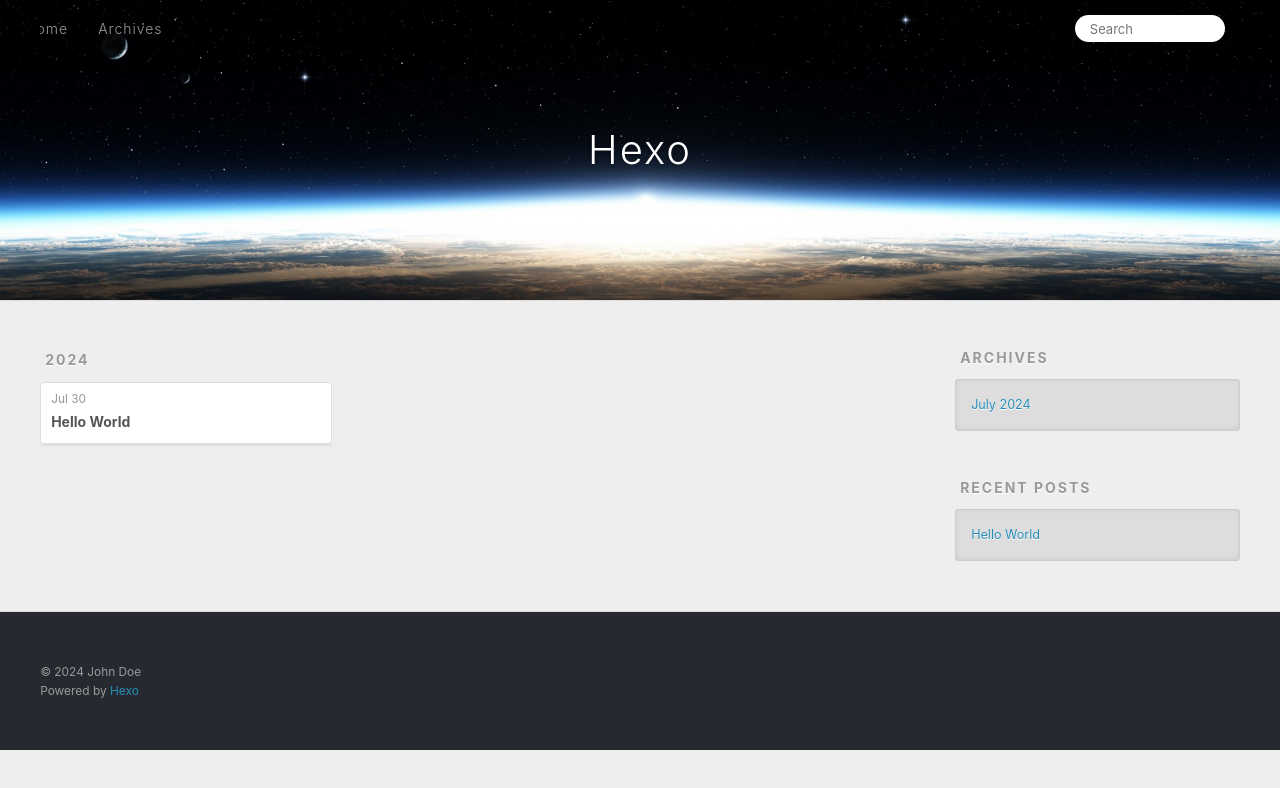
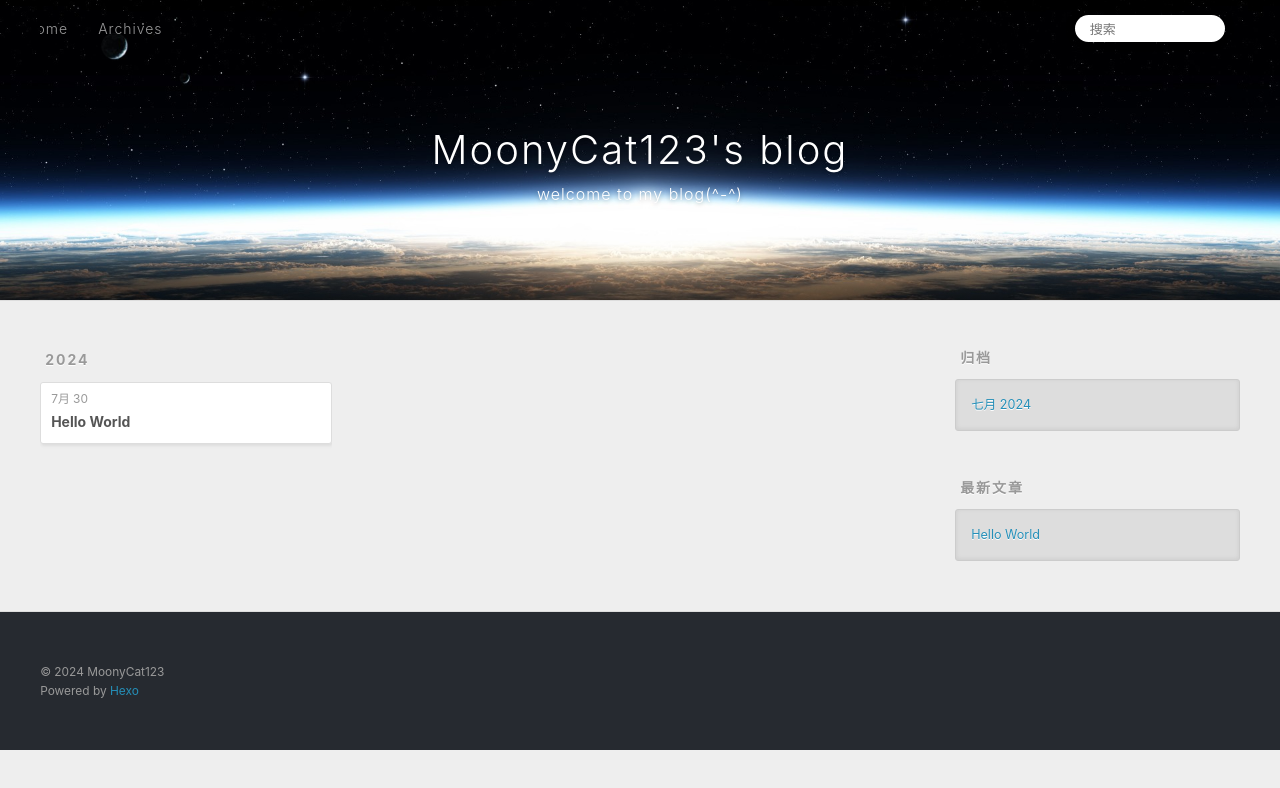
Before and after one commit to MoonyCat123/MoonyCat123.github.io, a plain HTML site: page archives/index.html in a window 1280 px wide. Both pictures are taken after a click on the link 1232 px from the left and 27 px from the top of the page. Drawn offline with Linux system fonts and the light colour scheme.

Commit message:
Site updated: 2024-07-30 12:55:27

```diff
--- a/archives/index.html
+++ b/archives/index.html
@@ -4,17 +4,19 @@
   <meta charset="utf-8">
 
 
-  <title>Archives | Hexo</title>
+  <title>归档 | MoonyCat123&#39;s blog</title>
   <meta name="viewport" content="width=device-width, initial-scale=1, shrink-to-fit=no">
-  <meta property="og:type" content="website">
-<meta property="og:title" content="Hexo">
-<meta property="og:url" content="http://example.com/archives/index.html">
-<meta property="og:site_name" content="Hexo">
-<meta property="og:locale" content="en_US">
-<meta property="article:author" content="John Doe">
+  <meta name="description" content="record my studying process and ideas">
+<meta property="og:type" content="website">
+<meta property="og:title" content="MoonyCat123&#39;s blog">
+<meta property="og:url" content="https://moonycat123.github.io/archives/index.html">
+<meta property="og:site_name" content="MoonyCat123&#39;s blog">
+<meta property="og:description" content="record my studying process and ideas">
+<meta property="og:locale" content="zh_CN">
+<meta property="article:author" content="MoonyCat123">
 <meta name="twitter:card" content="summary">
 
-    <link rel="alternate" href="/atom.xml" title="Hexo" type="application/atom+xml">
+    <link rel="alternate" href="/atom.xml" title="MoonyCat123's blog" type="application/atom+xml">
 
 
     <link rel="shortcut icon" href="/favicon.png">
@@ -39,8 +41,12 @@
   <div id="header-outer" class="outer">
     <div id="header-title" class="inner">
       <h1 id="logo-wrap">
-        <a href="/" id="logo">Hexo</a>
+        <a href="/" id="logo">MoonyCat123&#39;s blog</a>
       </h1>
+
+        <h2 id="subtitle-wrap">
+          <a href="/" id="subtitle">welcome to my blog(^-^)</a>
+        </h2>
 
     </div>
     <div id="header-inner" class="inner">
@@ -55,12 +61,12 @@
       <nav id="sub-nav">
 
 
-          <a class="nav-icon" href="/atom.xml" title="RSS Feed"><span class="fa fa-rss"></span></a>
+          <a class="nav-icon" href="/atom.xml" title="RSS 订阅"><span class="fa fa-rss"></span></a>
 
-        <a class="nav-icon nav-search-btn" title="Search"><span class="fa fa-search"></span></a>
+        <a class="nav-icon nav-search-btn" title="搜索"><span class="fa fa-search"></span></a>
       </nav>
       <div id="search-form-wrap">
-        <form action="//google.com/search" method="get" accept-charset="UTF-8" class="search-form"><input type="search" name="q" class="search-form-input" placeholder="Search"><button type="submit" class="search-form-submit">&#xF002;</button><input type="hidden" name="sitesearch" value="http://example.com"></form>
+        <form action="//google.com/search" method="get" accept-charset="UTF-8" class="search-form"><input type="search" name="q" class="search-form-input" placeholder="搜索"><button type="submit" class="search-form-submit">&#xF002;</button><input type="hidden" name="sitesearch" value="https://moonycat123.github.io"></form>
       </div>
     </div>
   </div>
@@ -84,7 +90,7 @@
   <div class="archive-article-inner">
     <header class="archive-article-header">
       <a href="/2024/07/30/hello-world/" class="archive-article-date">
-  <time class="dt-published" datetime="2024-07-29T16:38:02.174Z" itemprop="datePublished">Jul 30</time>
+  <time class="dt-published" datetime="2024-07-29T16:38:02.174Z" itemprop="datePublished">7月 30</time>
 </a>
 
 
@@ -116,9 +122,9 @@
 
 
   <div class="widget-wrap">
-    <h3 class="widget-title">Archives</h3>
+    <h3 class="widget-title">归档</h3>
     <div class="widget">
-      <ul class="archive-list"><li class="archive-list-item"><a class="archive-list-link" href="/archives/2024/07/">July 2024</a></li></ul>
+      <ul class="archive-list"><li class="archive-list-item"><a class="archive-list-link" href="/archives/2024/07/">七月 2024</a></li></ul>
     </div>
   </div>
 
@@ -126,7 +132,7 @@
 
 
   <div class="widget-wrap">
-    <h3 class="widget-title">Recent Posts</h3>
+    <h3 class="widget-title">最新文章</h3>
     <div class="widget">
       <ul>
 
@@ -147,7 +153,7 @@
   <div class="outer">
     <div id="footer-info" class="inner">
 
-      &copy; 2024 John Doe<br>
+      &copy; 2024 MoonyCat123<br>
       Powered by <a href="https://hexo.io/" target="_blank">Hexo</a>
     </div>
   </div>
```
Also changed, not shown: 2024/07/30/hello-world/index.html (+19 -15 lines), archives/2024/07/index.html (+23 -17 lines), archives/2024/index.html (+23 -17 lines), index.html (+23 -17 lines).
